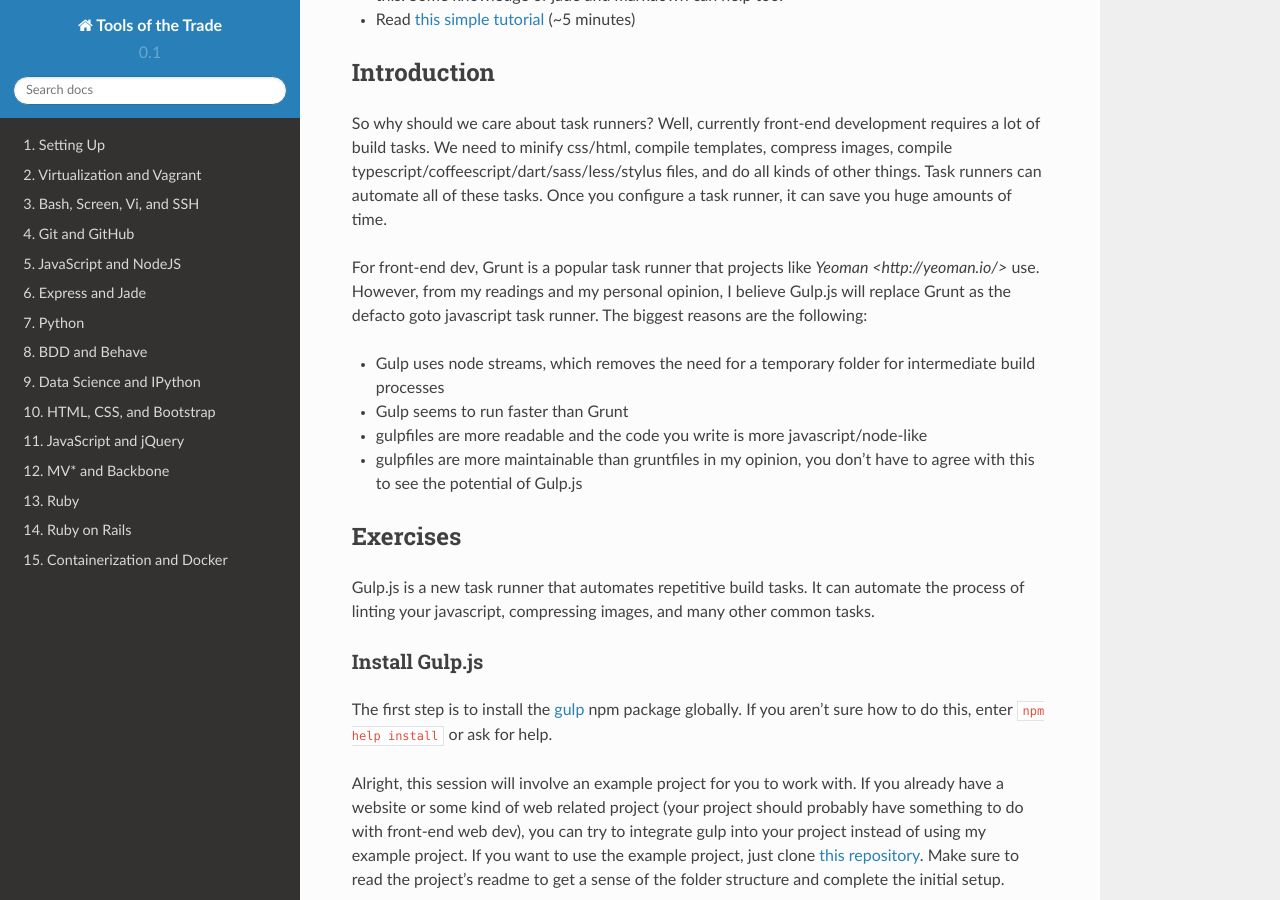
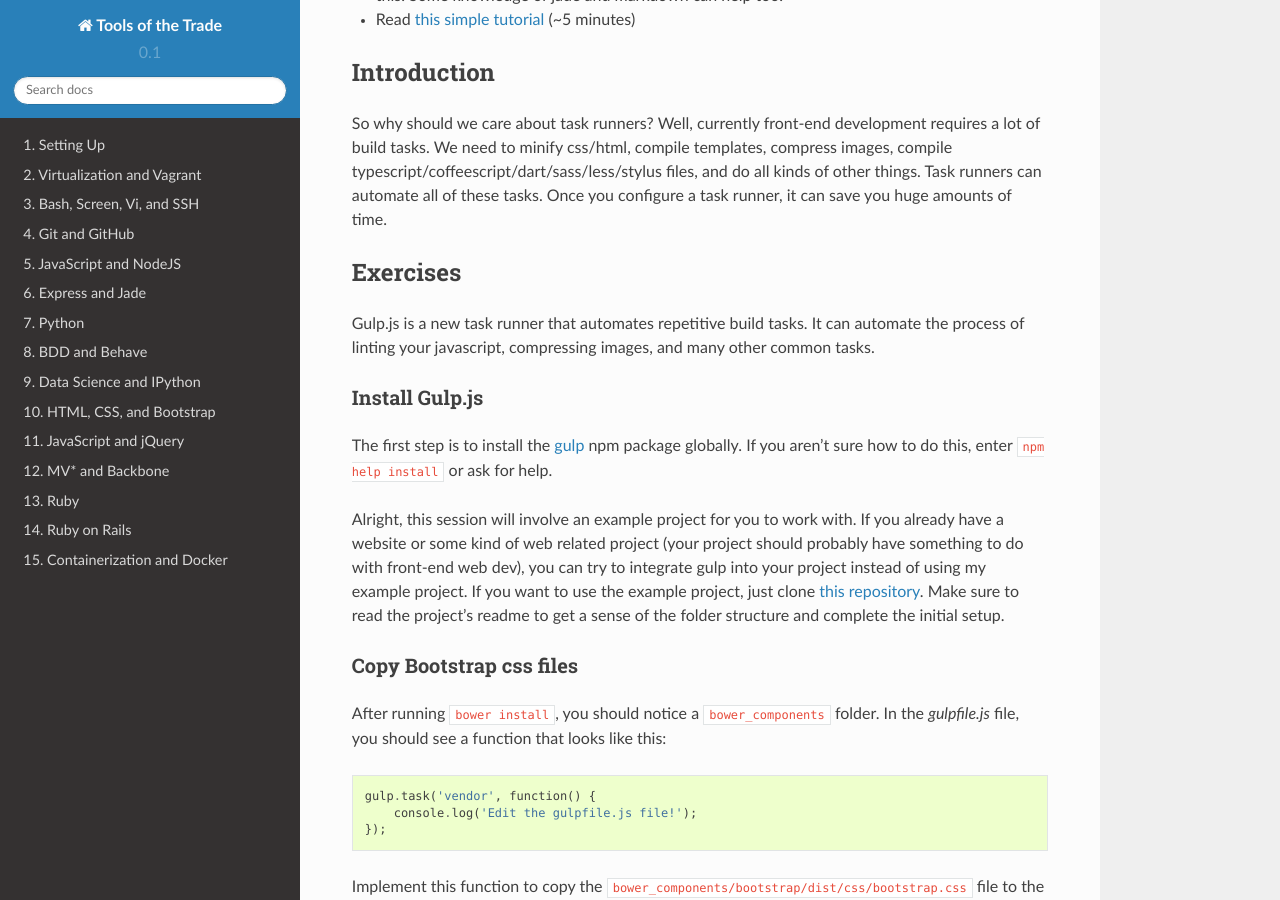
Before and after one commit to parente/tott, a Sphinx documentation site: the page built from doc/sessions/gulpjs.rst, in a window 1280 px wide and 900 px high, scrolled down 552 px. Built offline with Sphinx 7.4.7 and the Read the Docs theme 2.0.0, drawn with Linux system fonts in a browser that asks for light colours.

Commit message:
Removed unnecessary grunt and gulp comparison.

```diff
--- a/doc/sessions/gulpjs.rst
+++ b/doc/sessions/gulpjs.rst
@@ -21,13 +21,6 @@
 ------------
 
 So why should we care about task runners? Well, currently front-end development requires a lot of build tasks. We need to minify css/html, compile templates, compress images, compile typescript/coffeescript/dart/sass/less/stylus files, and do all kinds of other things. Task runners can automate all of these tasks. Once you configure a task runner, it can save you huge amounts of time.
-
-For front-end dev, Grunt is a popular task runner that projects like `Yeoman <http://yeoman.io/>` use. However, from my readings and my personal opinion, I believe Gulp.js will replace Grunt as the defacto goto javascript task runner. The biggest reasons are the following:
-
-* Gulp uses node streams, which removes the need for a temporary folder for intermediate build processes
-* Gulp seems to run faster than Grunt
-* gulpfiles are more readable and the code you write is more javascript/node-like
-* gulpfiles are more maintainable than gruntfiles in my opinion, you don't have to agree with this to see the potential of Gulp.js
 
 Exercises
 ---------
```
